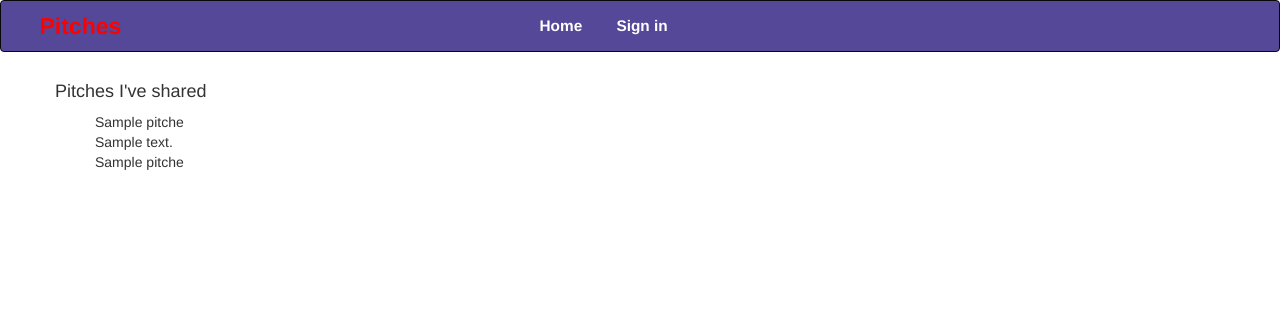
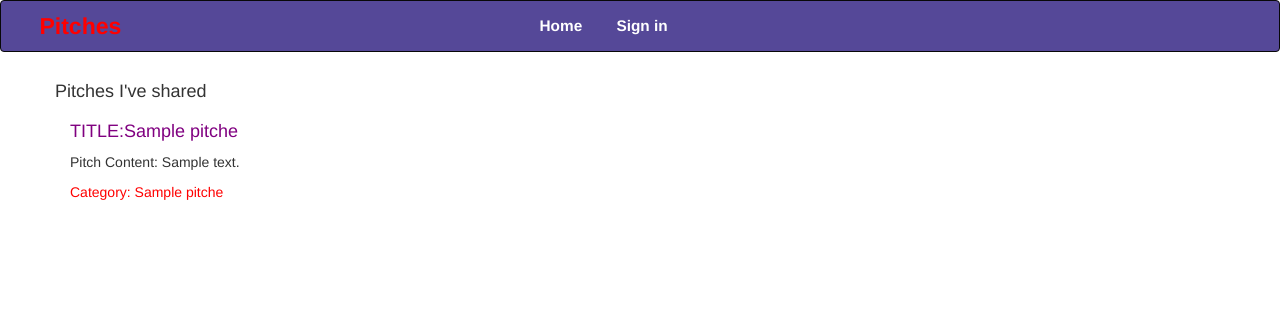
Before and after one commit to victoriamwangi/Pitches, a Flask app: template app/templates/profile/profile.html in a window 1280 px wide. Shown: the top 312 px of the page. Run offline with Flask 2, Linux system fonts and the light colour scheme; the template is opened without the code that fills it: values that come from a table or form of the project are taken from there, others are empty; tables that the repository leaves empty hold one stand-in row (values such as "Sample post"); some libraries are stand-ins or nearby versions.

Commit message:
st:style profile

```diff
--- a/app/templates/profile/profile.html
+++ b/app/templates/profile/profile.html
@@ -31,18 +31,22 @@
     <div class"col-lg-9 " id='mypitches'>
       <h4>Pitches I've shared</h4>
        {% if pitches%}
-        <ul>
+
+          <div class="container">
           {% for pitch in pitches%}
-          <li>{{pitch.pitch_title}} </li >
-          <li>{{pitch.pitch_content}}</li>
-          <li>{{pitch.category_name}}</li>
+
+            <h4 class="tit" style='color: purple'>TITLE:{{pitch.pitch_title}} </h4>
+            <p>Pitch Content: {{pitch.pitch_content}}</p>
+            <p style='color: red'>Category: {{pitch.category_name}}</p>
+          {% endfor%}
+
+          <div>
 
 
-             {% endfor%}
 
 
-             {%endif%}</li>
-        </ul>
+             {%endif%}
+
     </div>
   </div>
 </div>
```
